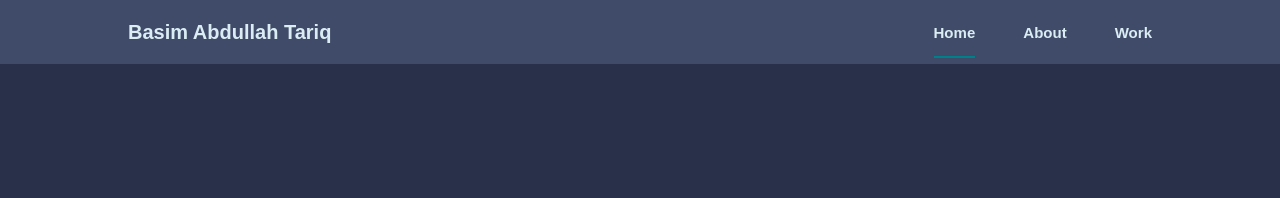
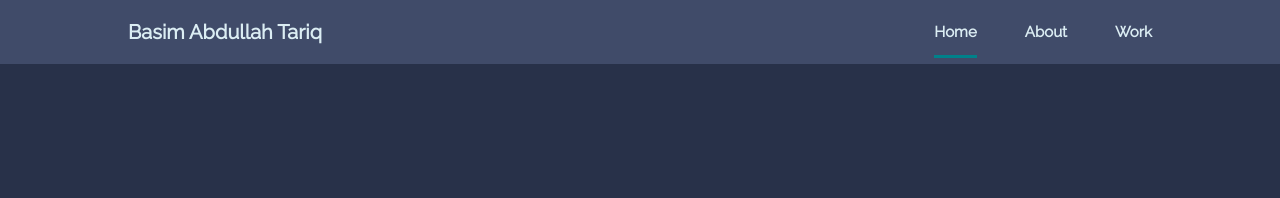
Before and after one commit to Basiim/basimabdullahtariq, a website: page index.html in a window 1280 px wide. Shown: the top 198 px of the page. Drawn offline with nearby package versions, Linux system fonts and the light colour scheme.

Commit message:
changed font

```diff
--- a/assets/css/styles.css
+++ b/assets/css/styles.css
@@ -9,7 +9,7 @@
     --font-semi: 600;
     --first-color: #00818A;
     --second-color: #DBEDF3;
-    --body-font: 'Poppins', sans-serif;
+    --body-font: 'Raleway', sans-serif;
     --big-font-size: 2rem;
     --h2-font-size: 1.25rem;
     --normal-font-size: 0.94rem;
```
